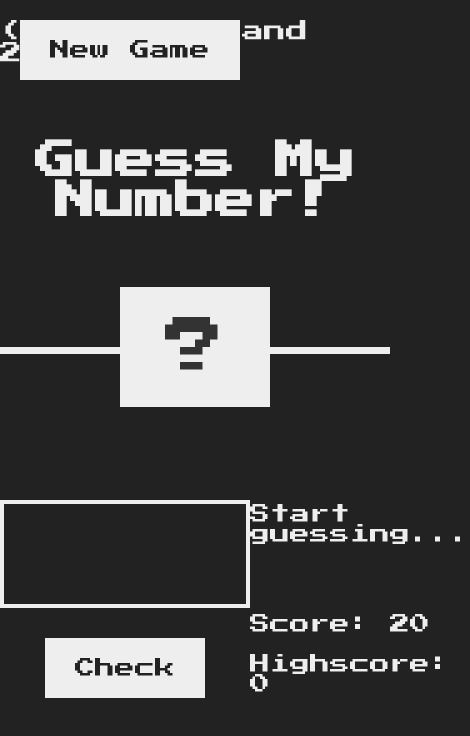
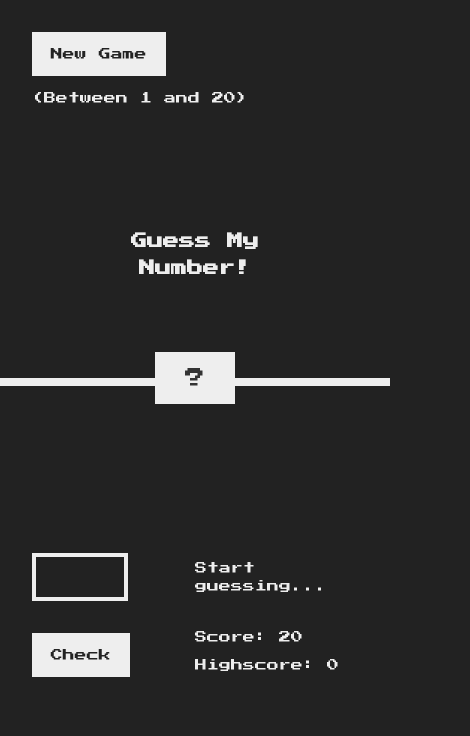
Before and after one commit to Frank-Pechar/js-guess-number, a plain HTML site: page index.html in a window 390 px wide. Shown: the whole page, 470 px wide, since content can reach past the window. Drawn offline with Linux system fonts and the light colour scheme.

Commit message:
Responsive layout changes and added comments to code

```diff
--- a/index.html
+++ b/index.html
@@ -9,9 +9,9 @@
   </head>
   <body>
     <header>
+      <button class="btn again">New Game</button>
+      <p class="between">(Between 1 and 20)</p>
       <h1>Guess My Number!</h1>
-      <p class="between">(Between 1 and 20)</p>
-      <button class="btn again">New Game</button>
       <div class="number">?</div>
     </header>
     <main>
--- a/script.js
+++ b/script.js
@@ -22,9 +22,11 @@ document.querySelector('.check').addEventListener('click', function () {
     document.querySelector('.number').textContent = secretNumber;
 
     document.querySelector('body').style.backgroundColor = '#60b347';
-    document.querySelector('.number').style.width = '30rem';
-    document.querySelector('.message').style.fontSize = '3rem';
-
+    const wonMessage = document.querySelector('.message');
+    wonMessage.style.fontSize = '2.4rem';
+    wonMessage.style.position = 'absolute';
+    wonMessage.style.top = '35%';
+    wonMessage.style.left = '50%';
     if (score > highscore) {
       highscore = score;
       document.querySelector('.highscore').textContent = highscore;
--- a/style.css
+++ b/style.css
@@ -1,14 +1,17 @@
 @import url('https://fonts.googleapis.com/css?family=Press+Start+2P&display=swap');
 
-* {
+*,
+*::after,
+*::before {
   margin: 0;
   padding: 0;
   box-sizing: inherit;
 }
 
 html {
+  box-sizing: border-box;
   font-size: 62.5%;
-  box-sizing: border-box;
+  font-size: clamp(0.5rem, 1.5vw, 1rem);
 }
 
 body {
@@ -20,7 +23,41 @@ body {
 header {
   position: relative;
   height: 42vh;
-  border-bottom: 7px solid #eee;
+  border-bottom: 1rem solid #eee;
+  margin-top: 4rem;
+}
+
+.again {
+  font-size: 1.5rem;
+  margin: 2rem 4rem 2rem;
+}
+
+.between {
+  margin-left: 4rem;
+  font-size: 1.5rem;
+}
+
+h1 {
+  font-size: 2rem;
+  line-height: 1.7;
+  text-align: center;
+  position: absolute;
+  bottom: 20%;
+  left: 50%;
+  transform: translate(-50%, -50%);
+}
+
+.number {
+  background: #eee;
+  color: #333;
+  font-size: 2.5rem;
+  width: 10rem;
+  padding: 2rem 0rem;
+  text-align: center;
+  position: absolute;
+  bottom: 0;
+  left: 50%;
+  transform: translate(-50%, 50%);
 }
 
 main {
@@ -28,77 +65,42 @@ main {
   color: #eee;
   display: flex;
   align-items: center;
-  justify-content: space-around;
+  position: relative;
 }
 
 .left {
   width: 52rem;
-  display: flex;
-  flex-direction: column;
-  align-items: center;
+  margin: 10rem 4rem 4rem;
+}
+
+.guess {
+  background: none;
+  border: 0.5rem solid #eee;
+  font-family: inherit;
+  color: inherit;
+  font-size: 2rem;
+  padding: 1.5rem 2rem;
+  width: 12rem;
+  text-align: center;
+  display: block;
+  margin-bottom: 4rem;
+  margin-top: -10rem;
 }
 
 .right {
   width: 52rem;
-  font-size: 2rem;
-}
-
-h1 {
-  font-size: 4rem;
-  text-align: center;
-  position: absolute;
-  width: 100%;
-  top: 52%;
-  left: 50%;
-  transform: translate(-50%, -50%);
-}
-
-.number {
-  background: #eee;
-  color: #333;
-  font-size: 6rem;
-  width: 15rem;
-  padding: 3rem 0rem;
-  text-align: center;
-  position: absolute;
-  bottom: 0;
-  left: 50%;
-  transform: translate(-50%, 50%);
-}
-
-.between {
-  font-size: 2.2rem;
-  position: absolute;
-  top: 2rem;
-  right: 2rem;
-}
-
-.again {
-  position: absolute;
-  top: 2rem;
-  left: 2rem;
-}
-
-.guess {
-  background: none;
-  border: 4px solid #eee;
-  font-family: inherit;
-  color: inherit;
-  font-size: 5rem;
-  padding: 2.5rem;
-  width: 25rem;
-  text-align: center;
-  display: block;
-  margin-bottom: 3rem;
+  font-size: 1.5rem;
+  margin: 4rem 0 0 -8rem;
 }
 
 .btn {
+  display: block;
   border: none;
   background-color: #eee;
   color: #222;
-  font-size: 2rem;
+  font-size: 1.5rem;
   font-family: inherit;
-  padding: 2rem 3rem;
+  padding: 2rem 2.35rem;
   cursor: pointer;
 }
 
@@ -107,10 +109,14 @@ h1 {
 }
 
 .message {
+  margin-top: -8rem;
   margin-bottom: 8rem;
+  padding-right: 1rem;
   height: 3rem;
+  line-height: 1.5;
 }
 
 .label-score {
+  margin-top: -2rem;
   margin-bottom: 2rem;
 }
```
